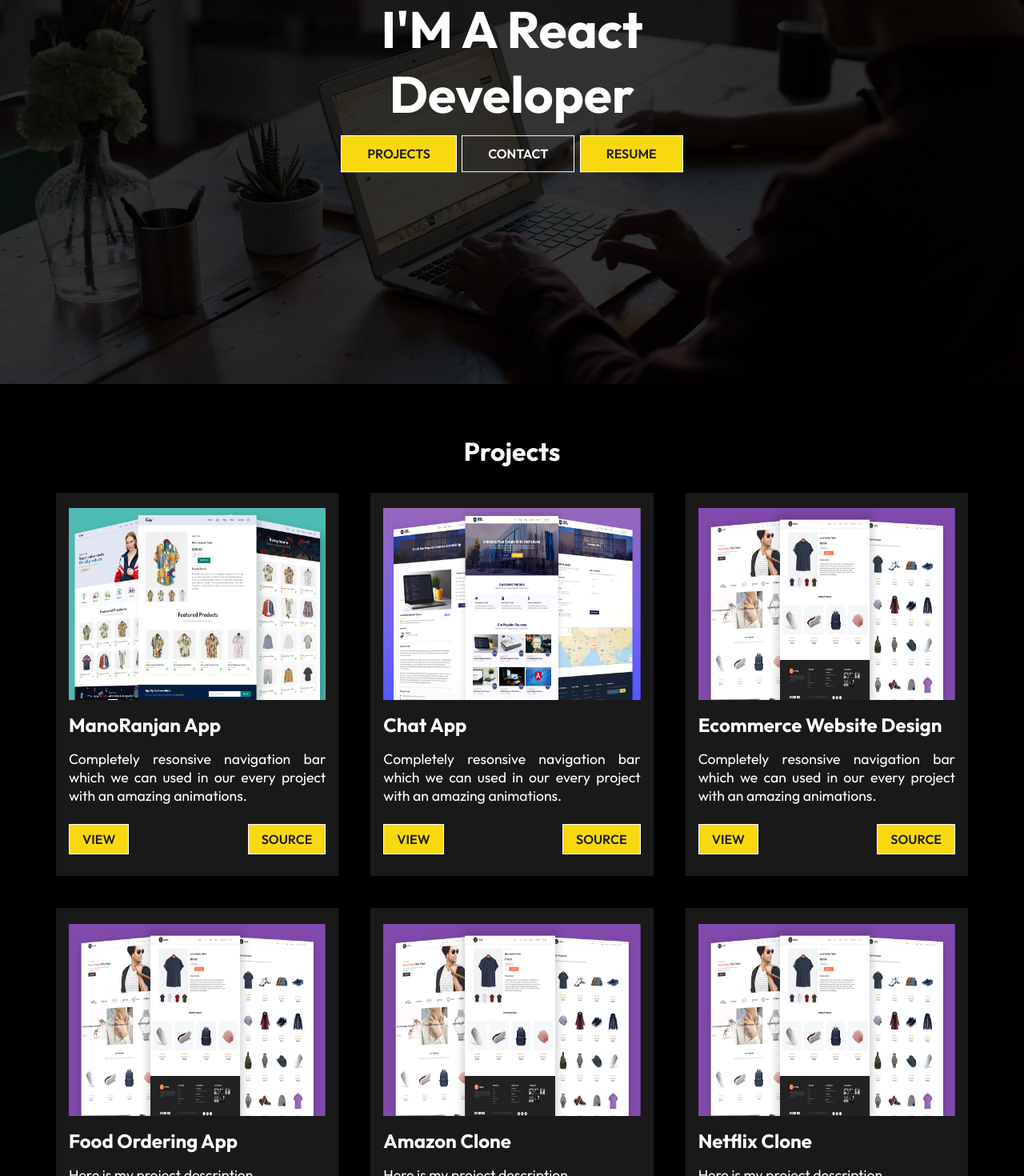
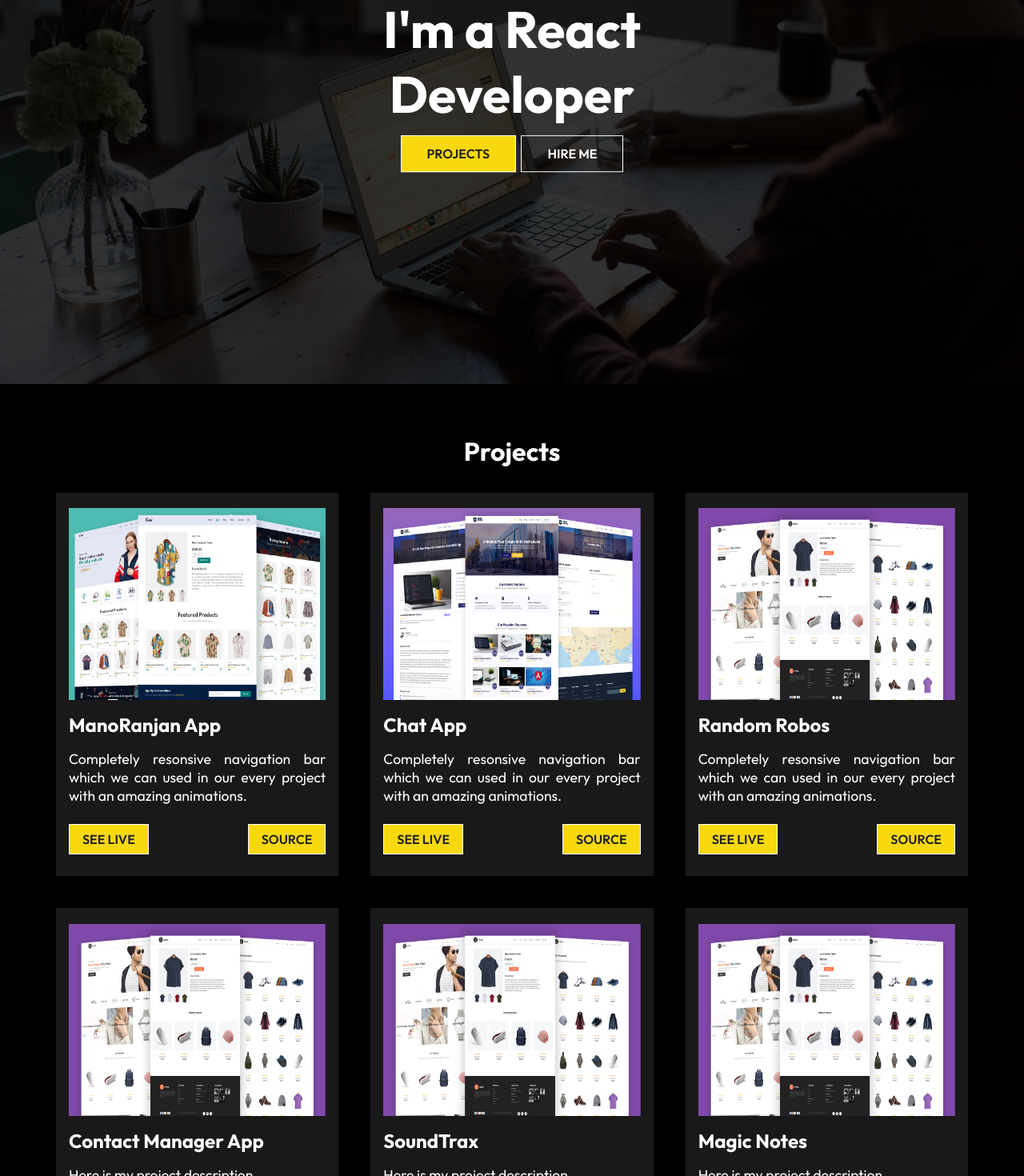
Before and after one commit to kartikmahajan5688/Myportfolio, a React (Create React App) app: page / in a window 1280 px wide. Shown: the part 320-1790 px from the top of the page at 80% size. Built offline with nearby package versions, Linux system fonts and the light colour scheme.

Commit message:
Second Commit

```diff
--- a/src/App.js
+++ b/src/App.js
@@ -14,7 +14,7 @@ function App() {
         <Route path="/" element={<Home />} />
         <Route path="/projects" element={<Projects />} />
         <Route path="/about" element={<About />} />
-        <Route path="/contact" element={<Contact />} />
+        <Route path="/hireme" element={<Contact />} />
       </Routes>
     </>
   );
--- a/src/components/AboutContent.js
+++ b/src/components/AboutContent.js
@@ -1,6 +1,8 @@
 import React from "react";
 import "./AboutContentStyles.css";
 import {Link} from "react-router-dom";
+import pdf from "../assets/Kartik's Resume.pdf";
+// import {NavLink} from "react-router-dom";
 import React1 from "../assets/react1.jpg";
 import React2 from "../assets/react2.webp";
 
@@ -10,9 +12,14 @@ const AboutContent = () => {
       <div className="left">
         <h1>Who Am I?</h1>
         <p>I'm a react front-end developer. I create responsive secure websites.</p>
-        <Link to="/contact">
-          <button className="btn">Contact</button>
+        <Link to={pdf}>
+          <button className="btn">RESUME</button>
         </Link>
+        {/* <NavLink
+            to={pdf}
+            className="btn">
+              Resume
+          </NavLink> */}
       </div>
       <div className="right">
         <div className="img-container">
--- a/src/components/HeroImg.js
+++ b/src/components/HeroImg.js
@@ -1,7 +1,7 @@
 import "./HeroImgStyles.css";
 import React from "react";
-import pdf from "../assets/Kartik's Resume.pdf";
-import {NavLink} from "react-router-dom";
+// import pdf from "../assets/Kartik's Resume.pdf";
+// import {NavLink} from "react-router-dom";
 
 import IntroImg from "../assets/intro-bg.jpg";
 import { Link } from "react-router-dom";
@@ -18,20 +18,20 @@ const HeroImg = () => {
       </div>
       <div className="content">
         <p>WELCOME IN MY PORTFOLIO</p>
-        <h1>I'M A React Developer</h1>
+        <h1>I'm a React Developer</h1>
         <div>
           <Link to="/projects"
       className="btn">PROJECTS</Link>
-          <Link to="/contact"
-      className="btn btn-light">CONTACT</Link>
+          <Link to="/about"
+      className="btn btn-light">Hire Me</Link>
           {/* <button className="btn">
             <a href={pdf}>Resume</a>
           </button> */}
-          <NavLink
+          {/* <NavLink
             to={pdf}
             className="btn">
               Resume
-          </NavLink>
+          </NavLink> */}
         </div>
       </div>
     </div>
--- a/src/components/Navbar.js
+++ b/src/components/Navbar.js
@@ -35,9 +35,9 @@ const Navbar = () => {
         <li>
           <Link to="/about">About</Link>
         </li>
-        <li>
-          <Link to="/contact">Contact</Link>
-        </li>
+        {/* <li>
+          <Link to="/hireme">Hire Me</Link>
+        </li> */}
       </ul>
       <div className="hamburger" onClick={handleclick}>
         {click ?
--- a/src/components/Project.js
+++ b/src/components/Project.js
@@ -17,7 +17,7 @@ const Project = () => {
                 title={value.title}
                 text={value.text}
                 view={value.view}
-                source={value.view}
+                source={value.source}
               />
             );
           }
--- a/src/components/ProjectCard.js
+++ b/src/components/ProjectCard.js
@@ -1,5 +1,7 @@
 import "./ProjectCardStyles.css";
-import {NavLink} from "react-router-dom";
+// import ProjectCardData from "./ProjectCardData";
+// import {NavLink} from "react-router-dom";
+// import {Link} from "react-router-dom";
 
 const ProjectCard = (props) => {
   return (
@@ -9,16 +11,18 @@ const ProjectCard = (props) => {
       <div className="pro-details">
         <p>{props.text}</p>
         <div className="pro-btns">
-          <NavLink
-            to={props.view}
+          {/* <Link
+            to= {props.view}
             className="btn">
               View
-          </NavLink>
-          <NavLink
+          </Link> */}
+          <a href={props.view} alt="See Live" className="btn">See Live</a>
+          {/* <Link
             to={props.source}
             className="btn">
               Source
-          </NavLink>
+          </Link> */}
+          <a href={props.source} alt="Source Code" className="btn">Source</a>
         </div>
       </div>
     </div>
--- a/src/components/ProjectCardData.js
+++ b/src/components/ProjectCardData.js
@@ -8,7 +8,7 @@ const ProjectCardData = [
         title: "ManoRanjan App",
         text: "Completely resonsive navigation bar which we can used in our every project with an amazing animations. ",
         view: "https://responsivnavbar.netlify.app/#",
-        source: "https://github.com/kartikmahajan5688/Responsive-navbar",
+        source: "https://github.com/kartikmahajan5688/manoranjan-app",
     },
     {
         imgsrc: pro2,
@@ -19,31 +19,31 @@ const ProjectCardData = [
     },
     {
         imgsrc: pro3,
-        title: "Ecommerce Website Design",
+        title: "Random Robos",
         text: "Completely resonsive navigation bar which we can used in our every project with an amazing animations. ",
-        view: "url",
-        source: "url"
+        view: "https://random-robos.netlify.app/",
+        source: "https://github.com/kartikmahajan5688/random-robos"
     },
     {
         imgsrc: pro3,
-        title: "Food Ordering App",
+        title: "Contact Manager App",
         text: "Here is my project description",
         view: "url",
         source: "url"
     },
     {
         imgsrc: pro3,
-        title: "Amazon Clone",
+        title: "SoundTrax",
         text: "Here is my project description",
-        view: "url",
-        source: "url"
+        view: "https://soundtracx.netlify.app/",
+        source: "https://github.com/kartikmahajan5688/SoundTrax"
     },
     {
         imgsrc: pro3,
-        title: "Netflix Clone",
+        title: "Magic Notes",
         text: "Here is my project description",
-        view: "url",
-        source: "url"
+        view: "https://magicknotes.netlify.app/",
+        source: "https://github.com/kartikmahajan5688/MagicNotes"
     },
 ];
 
--- a/src/routes/Contact.js
+++ b/src/routes/Contact.js
@@ -7,7 +7,7 @@ import Footer from "../components/Footer";
 const Contact = () => {
   return <div>
       <Navbar/>
-      <HeroImg2 heading="CONTACT" text="Let's have a chat" />
+      <HeroImg2 heading="HIRE ME" text="Let's have a chat" />
       <Form />
       <Footer/>
   </div>;
```
Also changed, not shown: 1 other file (tests, documents, lock files or other folders).
